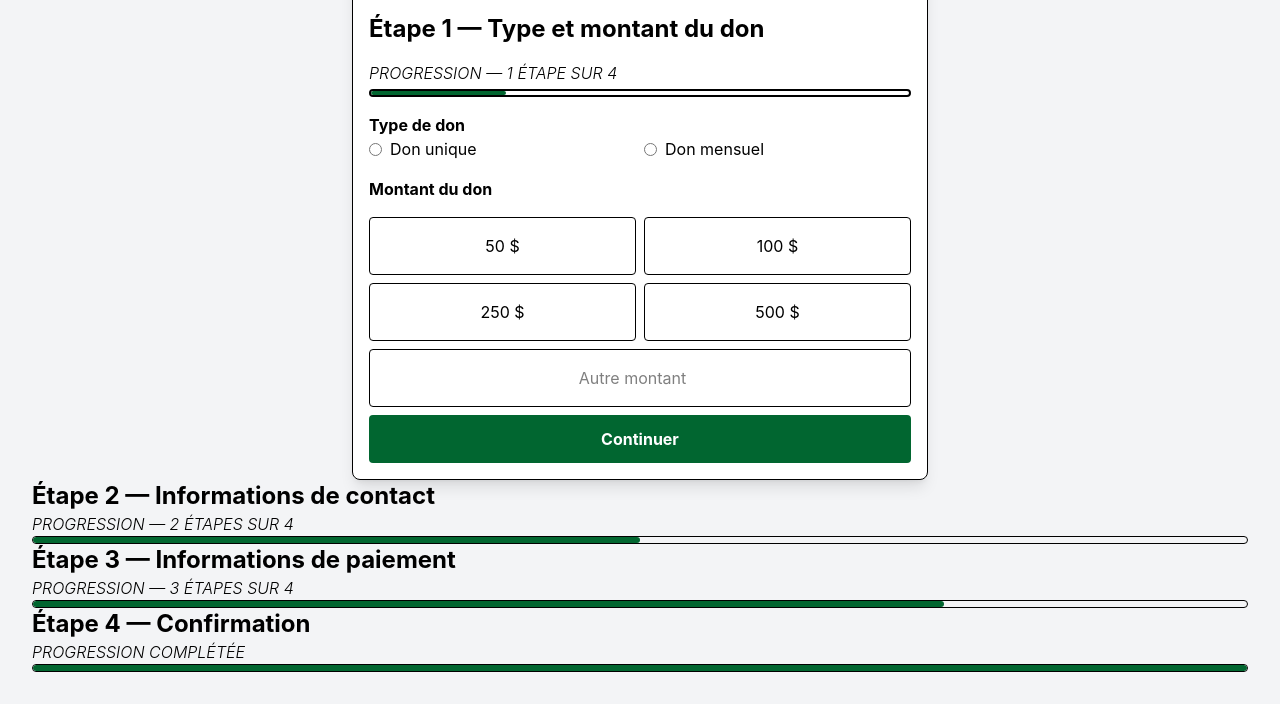
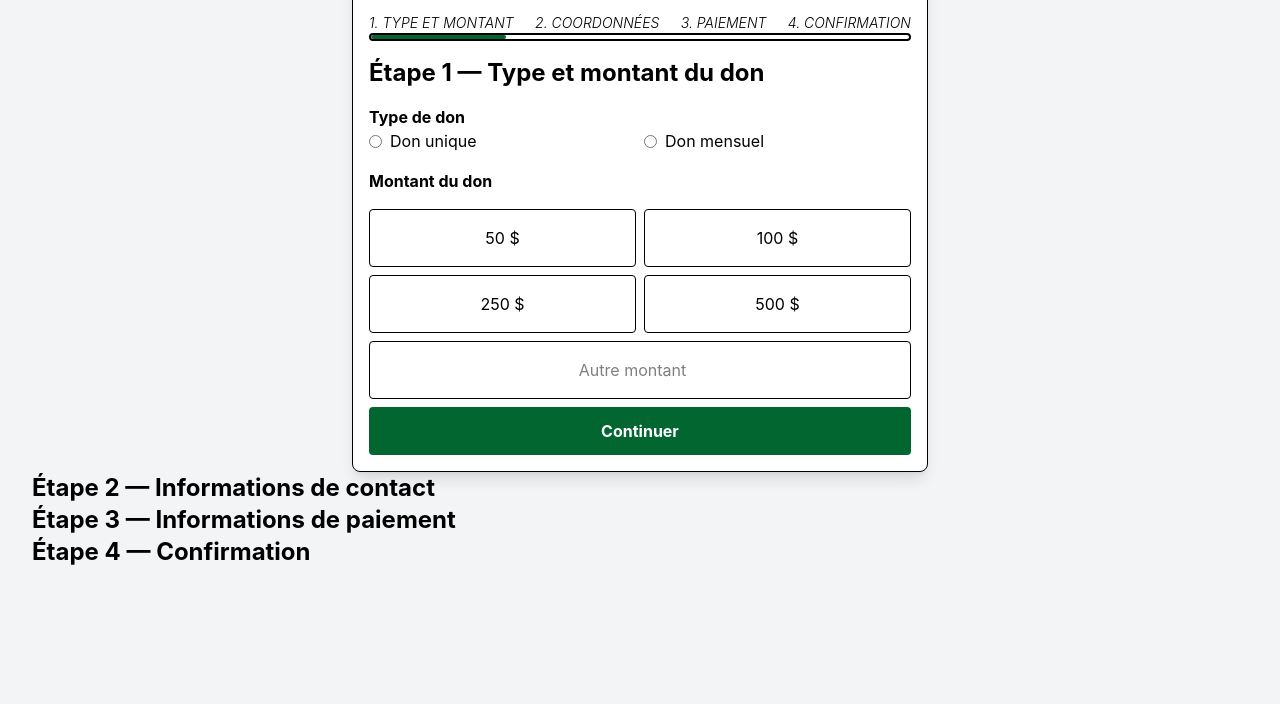
Before and after one commit to 2663588/RPNI3-TP1-formulaire, a website built with Vite: page index.html in a window 1280 px wide. Shown: the part 116-820 px from the top of the page. Built offline with nearby package versions, Linux system fonts and the light colour scheme.

Commit message:
Edits: Progression Bar mis en Steps Left/mis <nav>

```diff
--- a/index.html
+++ b/index.html
@@ -5,7 +5,7 @@
   <meta charset="UTF-8" />
   <link rel="icon" type="image/svg+xml" href="/favicon.svg" />
   <meta name="viewport" content="width=device-width, initial-scale=1.0" />
-  <title>Oxfam Canada -FournierMichael_TP1_formulaire</title>
+  <title>Oxfam Canada - FournierMichael_TP1_formulaire</title>
 </head>
 
 
@@ -17,6 +17,7 @@
   <div id="app"></div>
 
 
+
   <!-- PREMIÈRE PAGE -->
   <form class="max-w-xl mx-auto bg-white border rounded-lg shadow-lg p-4 space-y-4">
 
@@ -25,18 +26,23 @@
       <h1 class="font-bold italic text-2xl">Oxfam — Faire un don</h1>
     </header>
 
+    <nav aria-label="Étapes du don">
+      <ol class="flex justify-between italic font-light text-sm">
+        <li><button type="button" data-cible-etape="1">1. TYPE ET MONTANT</button></li>
+        <li><button type="button" data-cible-etape="2">2. COORDONNÉES</button></li>
+        <li><button type="button" data-cible-etape="3">3. PAIEMENT</button></li>
+        <li><button type="button" data-cible-etape="4">4. CONFIRMATION</button></li>
+
+      </ol>
+      <div class="w-full bg-white-200 h-2 rounded border-2 border-black overflow-hidden" role="progressbar"
+        aria-valuenow="1" aria-valuemin="0" aria-valuemax="4" aria-label="Progression du formulaire">
+        <div class="h-full bg-green-800 h-2 rounded" style="width: 25%;"></div>
+    </nav>
+
 
     <fieldset data-etape="1" class="space-y-4">
 
       <legend class="font-bold text-2xl">Étape 1 — Type et montant du don</legend>
-
-      <div class="space-y-1">
-        <p class="italic font-light">PROGRESSION — 1 ÉTAPE SUR 4</p>
-        <div class="w-full bg-white-200 h-2 rounded border-2 border-black overflow-hidden" role="progressbar"
-          aria-valuenow="1" aria-valuemin="0" aria-valuemax="4" aria-label="Progression du formulaire">
-          <div class="h-full bg-green-800 h-2 rounded" style="width: 25%;"></div>
-        </div>
-      </div>
 
 
       <fieldset class="grid grid-cols-2 gap-2">
@@ -92,8 +98,11 @@
             class="block w-full border rounded p-4 text-center cursor-pointer focus:bg-green-800 focus:text-white focus:placeholder-white col-span-2">
         </div>
 
+
+
         <button type="button" id="continuer1"
           class="w-full bg-green-800 hover:bg-green-900 text-white font-bold py-3 rounded col-span-2">Continuer</button>
+
 
       </fieldset>
 
@@ -102,15 +111,10 @@
   </form>
   <!-- DEUXIÈME PAGE -->
   <form>
+<legend class="font-bold text-2xl">Étape 2 — Informations de contact</legend>
+    <fieldset data-etape="2">
 
-  <fieldset data-etape="2">
-    <legend class="font-bold text-2xl">Étape 2 — Informations de contact</legend>
-    <div>
-      <p class="italic font-light">PROGRESSION — 2 ÉTAPES SUR 4</p>
-    </div>
-    <div class="w-full bg-white-200 h-2 rounded border-1 border-black overflow-hidden" role="progressbar"
-      aria-valuenow="1" aria-valuemin="0" aria-valuemax="4" aria-label="Progression du formulaire">
-      <div class="h-full bg-green-800 h-2 rounded" style="width: 50%;"></div>
+
       </div>
 
 
@@ -119,16 +123,10 @@
   </form>
   <!-- TROISIÈME PAGE -->
   <form>
+<legend class="font-bold text-2xl">Étape 3 — Informations de paiement</legend>
+    <fieldset data-etape="3">
 
-  <fieldset data-etape="3">
-    <legend class="font-bold text-2xl">Étape 3 — Informations de paiement</legend>
-    <div>
-      <p class="italic font-light">PROGRESSION — 3 ÉTAPES SUR 4</p>
-    </div>
-    <div class="w-full bg-white-200 h-2 rounded border-1 border-black overflow-hidden" role="progressbar"
-      aria-valuenow="1" aria-valuemin="0" aria-valuemax="4" aria-label="Progression du formulaire">
-      <div class="h-full bg-green-800 h-2 rounded" style="width: 75%;"></div>
-    </div>
+
     </fieldset>
 
   </form>
@@ -136,19 +134,16 @@
 
   <!-- QUATRIÈME PAGE -->
   <form>
+    <legend class="font-bold text-2xl">Étape 4 — Confirmation</legend>
 
     <fieldset data-etape="4">
-    <legend class="font-bold text-2xl">Étape 4 — Confirmation</legend>
-    <div>
-      <p class="italic font-light">PROGRESSION COMPLÉTÉE</p>
-    </div>
-    <div class="w-full bg-white-200 h-2 rounded border-1 border-black overflow-hidden" role="progressbar"
-      aria-valuenow="1" aria-valuemin="0" aria-valuemax="4" aria-label="Progression du formulaire">
-      <div class="h-full bg-green-800 h-2 rounded" style="width: 100%;"></div>
-    </div>
+
     </fieldset>
 
   </form>
+
+
+
 
   <script type="module" src="/src/main.ts"></script>
 </body>
```
Lines whose indentation alone changed are shown as unchanged.
